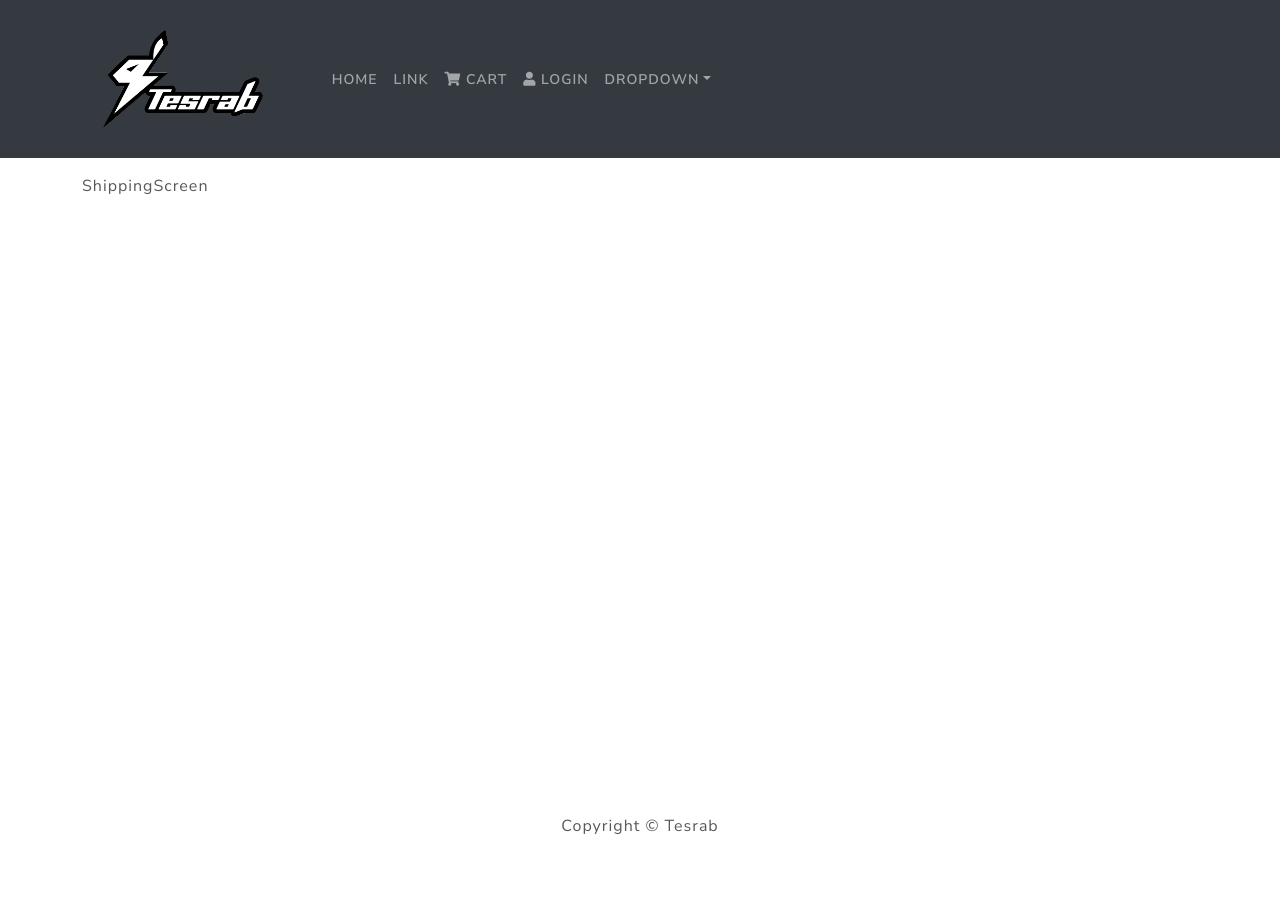
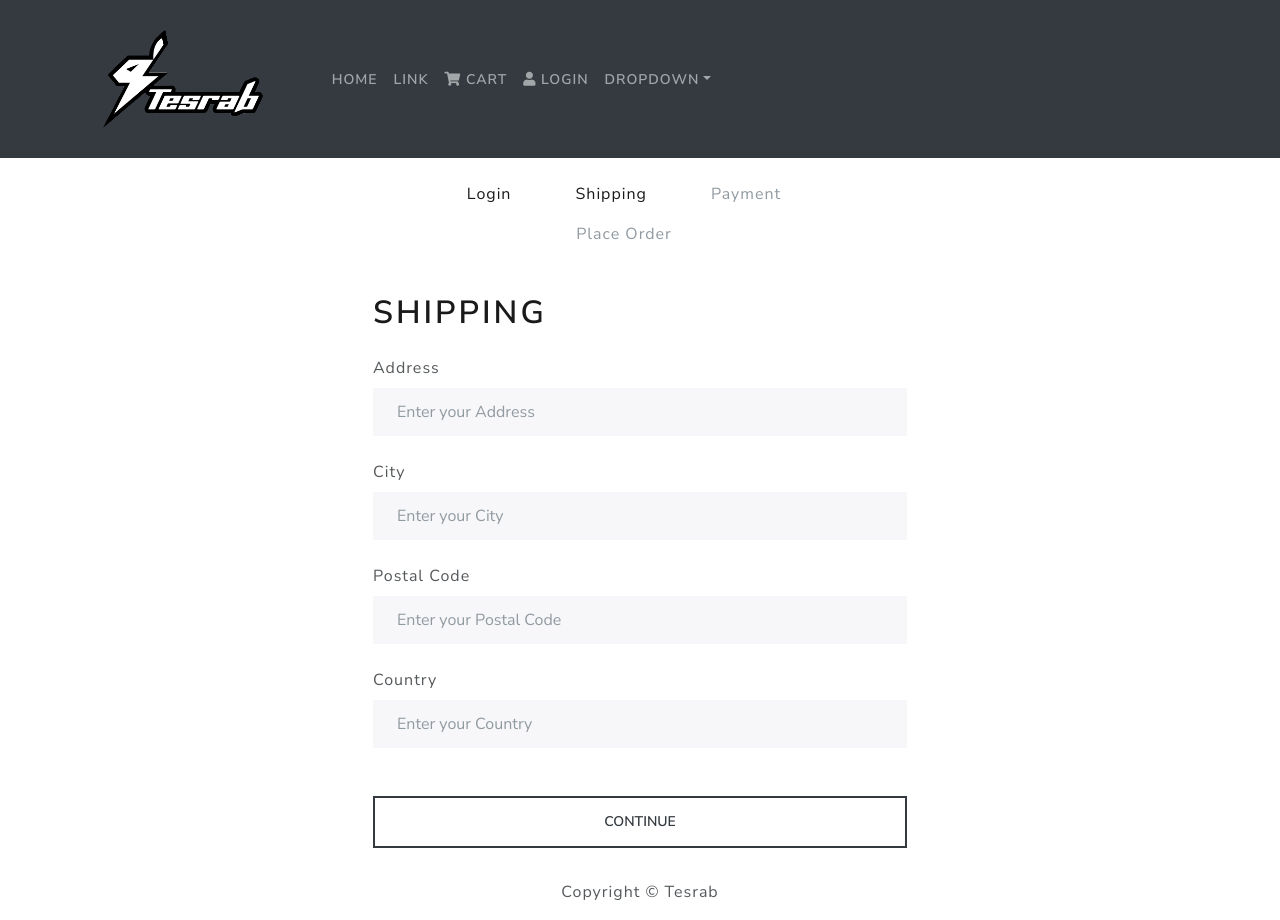
Before and after one commit to WevenWang/tesrab_frontend, a React (Create React App) app: page /shipping in a window 1280 px wide. Before the commit the page ends 854 px from the top, so only its background shows below. Built offline with nearby package versions, Linux system fonts and the light colour scheme.

Commit message:
create payment screen, finish shipping screen, save shipping address to local storage

```diff
--- a/src/actions/cartAction.js
+++ b/src/actions/cartAction.js
@@ -1,4 +1,8 @@
-import { CART_ADD_ITEM, CART_REMOVE_ITEM } from '../constants/cartConstants'
+import {
+    CART_ADD_ITEM,
+    CART_REMOVE_ITEM,
+    CART_SAVE_SHIPPING_ADDRESS
+} from '../constants/cartConstants'
 import axios from 'axios'
 
 // pass id of the product and its quantity
@@ -34,3 +38,14 @@ export const removeFromCart = (id) => (dispatch, getState) => {
     // update local storage
     localStorage.setItem('cartItems', JSON.stringify(getState().cart.cartItems))
 }
+
+export const saveShippingAddress = (data) => (dispatch) => {
+    dispatch(
+        {
+            type: CART_SAVE_SHIPPING_ADDRESS,
+            payload: data
+        }
+    )
+    // update local storage
+    localStorage.setItem('shippingAddress', JSON.stringify(data))
+}
--- /dev/null
+++ b/src/components/CheckoutSteps.js
@@ -0,0 +1,53 @@
+import React from 'react'
+import { Nav } from 'react-bootstrap'
+import { LinkContainer } from 'react-router-bootstrap'
+
+function CheckoutSteps({ step1, step2, step3, step4 }) {
+  return (
+    <Nav className='justify-content-center mb-4'>
+        <Nav.Item>
+            {step1 ? (
+                <LinkContainer to='/login'>
+                    <Nav.Link>Login</Nav.Link>
+                </LinkContainer>
+            ) : (
+                <Nav.Link disabled>Login</Nav.Link>
+            )}
+        </Nav.Item>
+
+        <Nav.Item>
+            {step2 ? (
+                <LinkContainer to='/shipping'>
+                    <Nav.Link>Shipping</Nav.Link>
+                </LinkContainer>
+            ) : (
+                <Nav.Link disabled>Shipping</Nav.Link>
+            )}
+        </Nav.Item>
+
+        <Nav.Item>
+            {step3 ? (
+                <LinkContainer to='/payment'>
+                    <Nav.Link>Payment</Nav.Link>
+                </LinkContainer>
+            ) : (
+                <Nav.Link disabled>Payment</Nav.Link>
+            )}
+        </Nav.Item>
+
+        <Nav.Item>
+            {step4 ? (
+                <LinkContainer to='/placeorder'>
+                    <Nav.Link>Place Order</Nav.Link>
+                </LinkContainer>
+            ) : (
+                <Nav.Link disabled>Place Order</Nav.Link>
+            )}
+        </Nav.Item>
+
+
+    </Nav>
+  )
+}
+
+export default CheckoutSteps
--- a/src/constants/cartConstants.js
+++ b/src/constants/cartConstants.js
@@ -1,3 +1,5 @@
 
 export const CART_ADD_ITEM = 'CART_ADD_ITEM'
 export const CART_REMOVE_ITEM = 'CART_REMOVE_ITEM'
+
+export const CART_SAVE_SHIPPING_ADDRESS = 'CART_SAVE_SHIPPING_ADDRESS'
--- a/src/reducers/cartReducers.js
+++ b/src/reducers/cartReducers.js
@@ -1,9 +1,10 @@
 import {
     CART_ADD_ITEM,
-    CART_REMOVE_ITEM
+    CART_REMOVE_ITEM,
+    CART_SAVE_SHIPPING_ADDRESS
  } from '../constants/cartConstants'
 
- export const cartReducer = (state = { cartItems: []}, action) => {
+ export const cartReducer = (state = { cartItems: [], shippingAddress: {}}, action) => {
      switch (action.type) {
          case CART_ADD_ITEM:
              const item = action.payload
@@ -30,6 +31,11 @@ import {
                 //  remove that specific item using the filter method
                  cartItems: state.cartItems.filter(x => x.product !== action.payload)
              }
+         case CART_SAVE_SHIPPING_ADDRESS:
+             return {
+                 ...state,
+                 shippingAddress: action.payload
+             }
          default:
              return state;
      }
--- a/src/screens/LoginScreen.js
+++ b/src/screens/LoginScreen.js
@@ -72,7 +72,7 @@ function LoginScreen() {
             </Form.Group>
             <br></br>
             <br></br>
-            <Button type='submit' variant='primary' className='btn w-100'>Sign In</Button>
+            <Button type='submit' variant='outline-dark' className='btn w-100'>Sign In</Button>
         </Form>
 
         <Row className='py-3'>
--- a/src/screens/RegisterScreen.js
+++ b/src/screens/RegisterScreen.js
@@ -8,7 +8,7 @@ import FormContainer from '../components/FormContainer'
 import { register } from '../actions/userActions'
 import { Redirect } from 'react-router-dom'
 
-function RegisterScreen() {
+function RegisterScreen(){
   // set initial state
     const [name, setName] = useState('')
     const [email, setEmail] = useState('')
@@ -109,7 +109,7 @@ function RegisterScreen() {
 
                 <br></br>
                 <br></br>
-                <Button type='submit' variant='primary' className='btn w-100'>Register</Button>
+                <Button type='submit' variant='outline-dark' className='btn w-100'>Register</Button>
             </Form>
 
              <Row className='py-3'>
--- a/src/screens/ShippingScreen.js
+++ b/src/screens/ShippingScreen.js
@@ -1,9 +1,106 @@
-import React from 'react'
+import React, { useState, useEffect } from 'react'
+import { Link, useSearchParams, useNavigate } from 'react-router-dom'
+import { Form, Button } from 'react-bootstrap'
+import { useDispatch, useSelector } from 'react-redux'
+import FormContainer from '../components/FormContainer'
+import { saveShippingAddress } from '../actions/cartAction'
+import CheckoutSteps from '../components/CheckoutSteps'
+function ShippingScreen() {
 
-function ShippingScreen() {
-  return (
-    <div>ShippingScreen</div>
-  )
+    // get shipping address from form
+    const cart = useSelector(state => state.cart)
+    const { shippingAddress } = cart
+
+    // dispatch the save shipping address action
+    const dispatch = useDispatch()
+    const navigate = useNavigate()
+
+    const [address, setAddress] = useState(shippingAddress.address)
+    const [city, setCity] = useState(shippingAddress.city)
+    const [postalCode, setPostalCode] = useState(shippingAddress.postalCode)
+    const [country, setCountry] = useState(shippingAddress.country)
+
+    const submitHandler = (e) => {
+        e.preventDefault()
+        // dispatch save shipping address
+        dispatch(saveShippingAddress({address, city, postalCode, country}))
+        // then direct user to payment page
+        navigate('/payment')
+    }
+    return (
+    <FormContainer>
+        <CheckoutSteps step1 step2/>
+        <h1>Shipping</h1>
+        <Form onSubmit={submitHandler}>
+            <Form.Group controlId='address'>
+                    <Form.Label>Address</Form.Label>
+                    <Form.Control
+                        required
+                        type='text'
+                        placeholder='Enter your Address'
+                        value={address ? address : ''}
+                        onChange={(e) => setAddress(e.target.value)}
+                    >
+                    </Form.Control>
+                </Form.Group>
+
+                <br></br>
+
+
+                <Form.Group controlId='city'>
+                    <Form.Label>City</Form.Label>
+                    <Form.Control
+                        required
+                        type='text'
+                        placeholder='Enter your City'
+                        value={city ? city : ''}
+                        onChange={(e) => setCity(e.target.value)}
+                    >
+                    </Form.Control>
+                </Form.Group>
+
+                <br></br>
+
+                <Form.Group controlId='postalCode'>
+                    <Form.Label>Postal Code</Form.Label>
+                    <Form.Control
+                        required
+                        type='number'
+                        placeholder='Enter your Postal Code'
+                        value={postalCode ? postalCode : ''}
+                        onChange={(e) => setPostalCode(e.target.value)}
+                    >
+                    </Form.Control>
+                </Form.Group>
+
+                <br></br>
+
+                <Form.Group controlId='country'>
+                    <Form.Label>Country</Form.Label>
+                    <Form.Control
+                        required
+                        type='text'
+                        placeholder='Enter your Country'
+                        value={country ? country : ''}
+                        onChange={(e) => setCountry(e.target.value)}
+                    >
+                    </Form.Control>
+                </Form.Group>
+
+                <br></br>
+                <br></br>
+
+                <Button
+                    variant='outline-dark'
+                    type='submit'
+                    className='w-100'
+
+                >
+                    Continue
+                </Button>
+        </Form>
+    </FormContainer>
+    )
 }
 
 export default ShippingScreen
--- a/src/store.js
+++ b/src/store.js
@@ -22,9 +22,19 @@ const cartItemFromStorage = localStorage.getItem('cartItems') ?
 
 const userInfoFromStorage = localStorage.getItem('userInfo') ?
         JSON.parse(localStorage.getItem('userInfo')) : null
+
+const shippingAddressFromStorage = localStorage.getItem('shippingAddress') ?
+        JSON.parse(localStorage.getItem('shippingAddress')) : {}
+
+
 const initialState = {
-    cart: { cartItems: cartItemFromStorage },
-    userLogin: { userInfo: userInfoFromStorage }
+    cart: {
+        cartItems: cartItemFromStorage,
+        shippingAddress: shippingAddressFromStorage
+    },
+    userLogin: { userInfo: userInfoFromStorage },
+
+
 }
 
 const middleware = [thunk]
```
Also changed, not shown: src/screens/PaymentScreen.js (added, +15 -0 lines).
